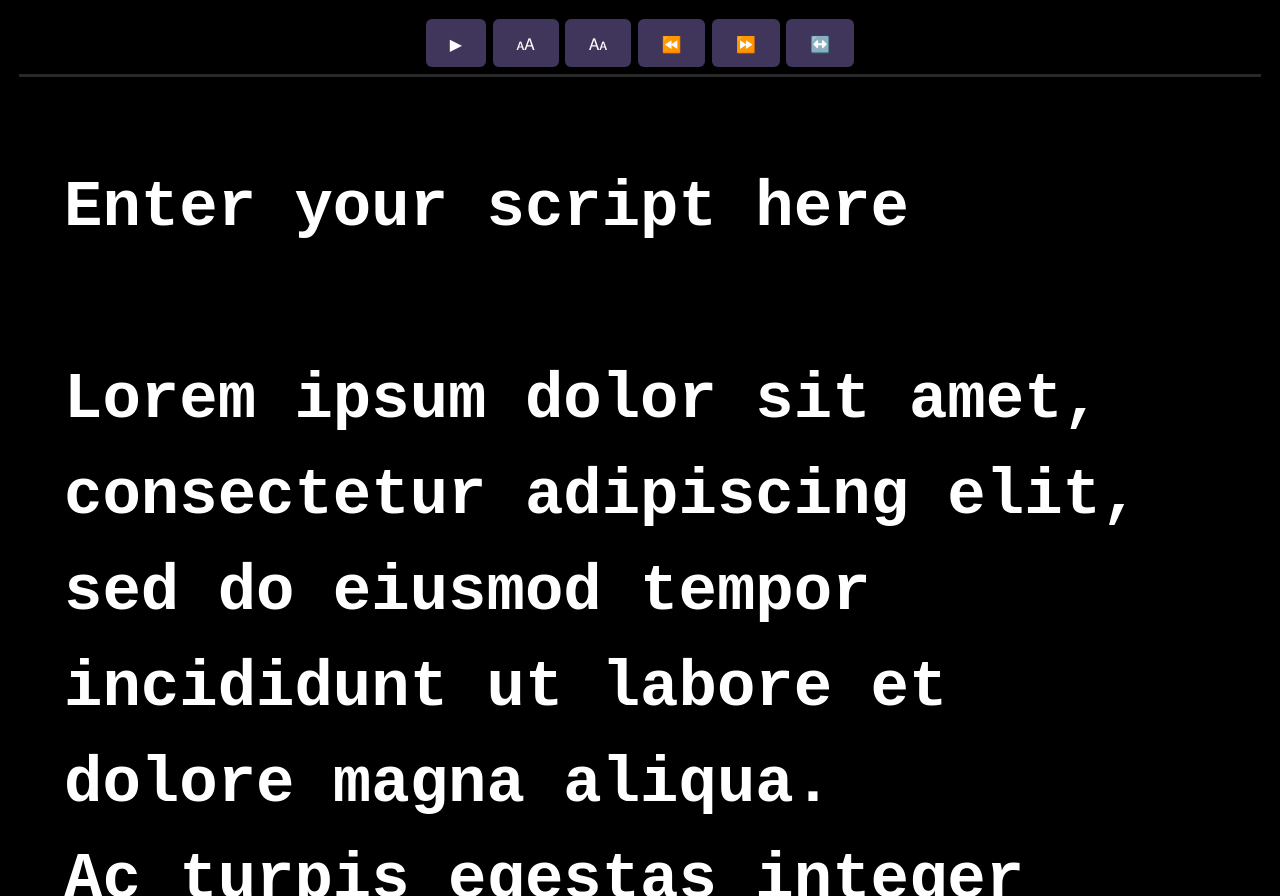
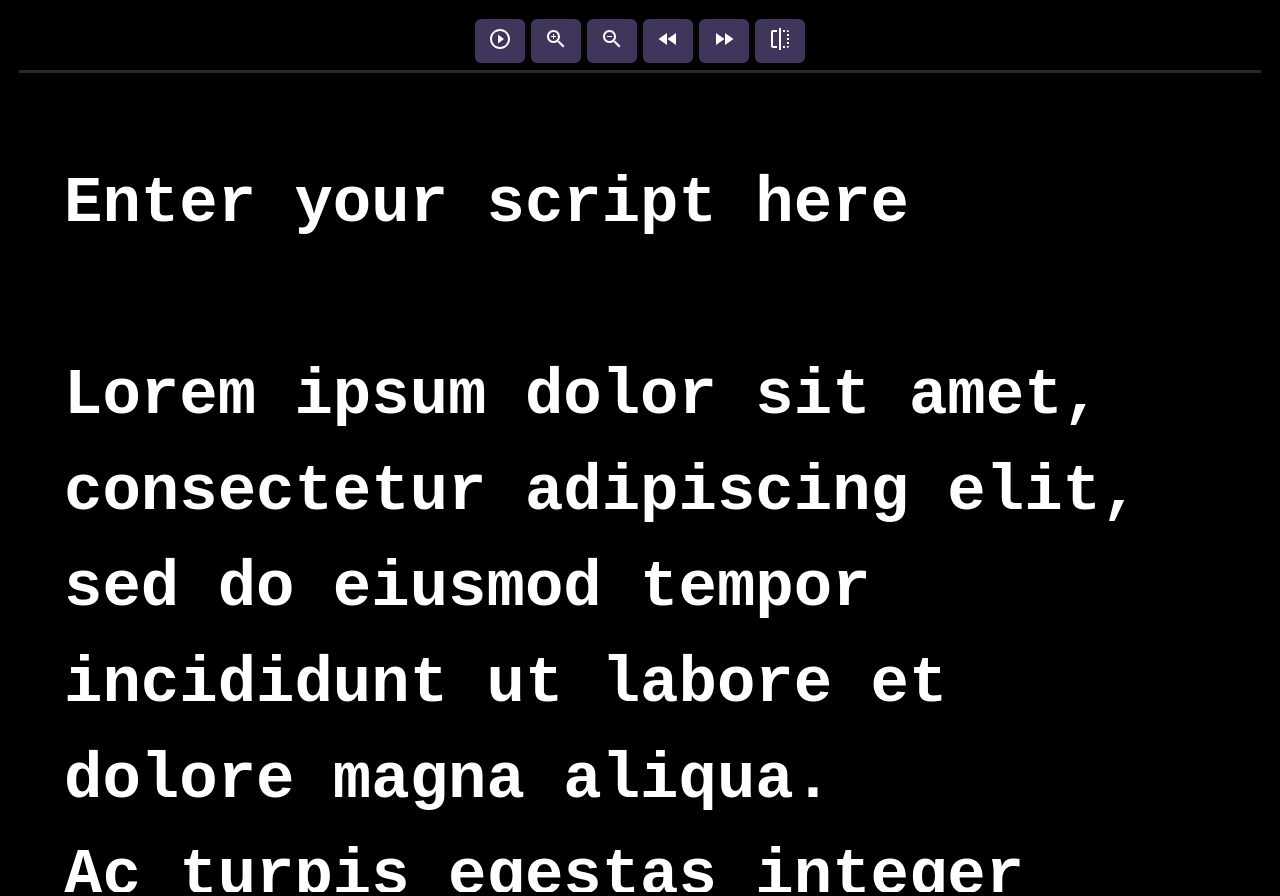
Before and after one commit to KyleTryon/TSTV-Teleprompter, a website: page public/index.html in a window 1280 px wide. Drawn offline with Linux system fonts and the light colour scheme; files whose address does not match are found by name.

Commit message:
svg icons

```diff
--- a/public/index.css
+++ b/public/index.css
@@ -51,17 +51,15 @@ nav span {
 
 .btnControl {
   font-size: 1em;
-  line-height: 0.2em;
   border: none;
   border-radius: 6px;
   background-color: rgb(64, 53, 90);
-  color: white;
-  height: 1em;
-  padding: 1.5em;
+  padding: 0.5em 0.8em;
   text-align: center;
   text-decoration: none;
   cursor: pointer;
   margin: 0 0.2em;
+  fill: #FFF;
 }
 
 .flipX {
--- a/public/index.html
+++ b/public/index.html
@@ -13,12 +13,24 @@
   <body>
     <nav>
       <span>
-        <button class="btnControl" id="btnStart">▶</button>
-        <button class="btnControl" id="btnSizeUp">🗚</button>
-        <button class="btnControl" id="btnSizeDown">🗛</button>
-        <button class="btnControl" id="btnSpeedDown">⏪</button>
-        <button class="btnControl" id="btnSpeedUp">⏩</button>
-        <button class="btnControl" id="btnFlipX">↔️</button>
+        <button class="btnControl" aria-lable="start/stop" id="btnStart">
+          <svg xmlns="http://www.w3.org/2000/svg" height="24" viewBox="0 0 24 24" width="24"><path d="M0 0h24v24H0z" fill="none"/><path d="M10 16.5l6-4.5-6-4.5v9zM12 2C6.48 2 2 6.48 2 12s4.48 10 10 10 10-4.48 10-10S17.52 2 12 2zm0 18c-4.41 0-8-3.59-8-8s3.59-8 8-8 8 3.59 8 8-3.59 8-8 8z"/></svg>
+        </button>
+        <button class="btnControl" aria-lable="zoom in" id="btnSizeUp">
+          <svg xmlns="http://www.w3.org/2000/svg" height="24" viewBox="0 0 24 24" width="24"><path d="M0 0h24v24H0V0z" fill="none"/><path d="M15.5 14h-.79l-.28-.27C15.41 12.59 16 11.11 16 9.5 16 5.91 13.09 3 9.5 3S3 5.91 3 9.5 5.91 16 9.5 16c1.61 0 3.09-.59 4.23-1.57l.27.28v.79l5 4.99L20.49 19l-4.99-5zm-6 0C7.01 14 5 11.99 5 9.5S7.01 5 9.5 5 14 7.01 14 9.5 11.99 14 9.5 14z"/><path d="M12 10h-2v2H9v-2H7V9h2V7h1v2h2v1z"/></svg>
+        </button>
+        <button class="btnControl" aria-lable="zoom out" id="btnSizeDown">
+          <svg xmlns="http://www.w3.org/2000/svg" height="24" viewBox="0 0 24 24" width="24"><path d="M0 0h24v24H0V0z" fill="none"/><path d="M15.5 14h-.79l-.28-.27C15.41 12.59 16 11.11 16 9.5 16 5.91 13.09 3 9.5 3S3 5.91 3 9.5 5.91 16 9.5 16c1.61 0 3.09-.59 4.23-1.57l.27.28v.79l5 4.99L20.49 19l-4.99-5zm-6 0C7.01 14 5 11.99 5 9.5S7.01 5 9.5 5 14 7.01 14 9.5 11.99 14 9.5 14zM7 9h5v1H7z"/></svg>
+        </button>
+        <button class="btnControl" aria-lable="speed up" id="btnSpeedDown">
+          <svg xmlns="http://www.w3.org/2000/svg" height="24" viewBox="0 0 24 24" width="24"><path d="M0 0h24v24H0z" fill="none"/><path d="M11 18V6l-8.5 6 8.5 6zm.5-6l8.5 6V6l-8.5 6z"/></svg>
+        </button>
+        <button class="btnControl" aria-lable="slow down" id="btnSpeedUp">
+          <svg xmlns="http://www.w3.org/2000/svg" height="24" viewBox="0 0 24 24" width="24"><path d="M0 0h24v24H0z" fill="none"/><path d="M4 18l8.5-6L4 6v12zm9-12v12l8.5-6L13 6z"/></svg>
+        </button>
+        <button class="btnControl" aria-lable="mirror flip" id="btnFlipX">
+          <svg xmlns="http://www.w3.org/2000/svg" height="24" viewBox="0 0 24 24" width="24"><path d="M0 0h24v24H0z" fill="none"/><path d="M15 21h2v-2h-2v2zm4-12h2V7h-2v2zM3 5v14c0 1.1.9 2 2 2h4v-2H5V5h4V3H5c-1.1 0-2 .9-2 2zm16-2v2h2c0-1.1-.9-2-2-2zm-8 20h2V1h-2v22zm8-6h2v-2h-2v2zM15 5h2V3h-2v2zm4 8h2v-2h-2v2zm0 8c1.1 0 2-.9 2-2h-2v2z"/></svg>
+        </button>
       </span>
       <span>
         <progress id="progressStatus" value="0" max="100"></progress>
--- a/src/index.ts
+++ b/src/index.ts
@@ -24,7 +24,9 @@ function flipX(): void {
 
 function startScroll(): void {
   isStarted = !isStarted
-  startButton.textContent = (isStarted ? "⏸" : "▶")
+  const playIcon = '<svg xmlns="http://www.w3.org/2000/svg" height="24" viewBox="0 0 24 24" width="24"><path d="M0 0h24v24H0z" fill="none"/><path d="M10 16.5l6-4.5-6-4.5v9zM12 2C6.48 2 2 6.48 2 12s4.48 10 10 10 10-4.48 10-10S17.52 2 12 2zm0 18c-4.41 0-8-3.59-8-8s3.59-8 8-8 8 3.59 8 8-3.59 8-8 8z"/></svg>'
+  const pauseIcon = '<svg xmlns="http://www.w3.org/2000/svg" height="24" viewBox="0 0 24 24" width="24"><path d="M0 0h24v24H0z" fill="none"/><path d="M9 16h2V8H9v8zm3-14C6.48 2 2 6.48 2 12s4.48 10 10 10 10-4.48 10-10S17.52 2 12 2zm0 18c-4.41 0-8-3.59-8-8s3.59-8 8-8 8 3.59 8 8-3.59 8-8 8zm1-4h2V8h-2v8z"/></svg>'
+  startButton.innerHTML = (isStarted ? pauseIcon : playIcon)
   scrollHeight = script.scrollHeight
   console.log("Height of script: ", scrollHeight)
   if (isStarted) {
```
Also changed, not shown: public/icons/fast_forward-24px.svg (added), public/icons/fast_rewind-24px.svg (added), public/icons/flip-24px.svg (added), public/icons/pause_circle_outline-24px.svg (added), public/icons/play_circle_outline-24px.svg (added), public/icons/zoom_in-24px.svg (added), public/icons/zoom_out-24px.svg (added).
